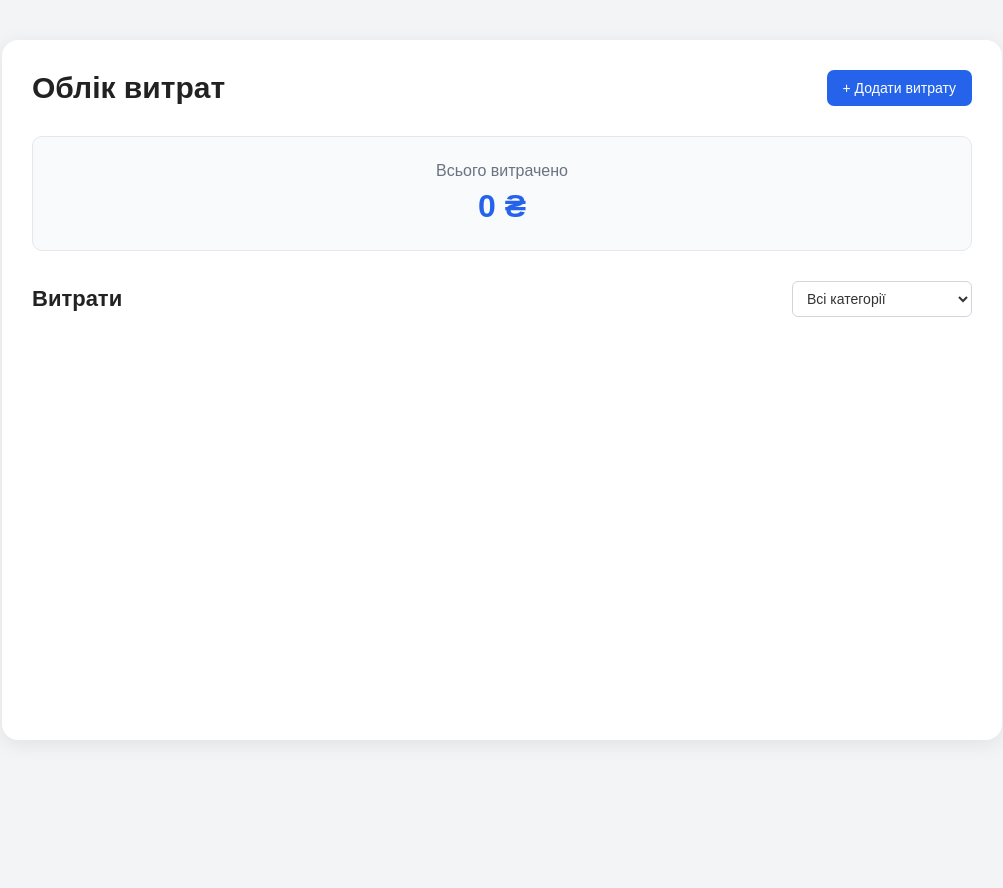
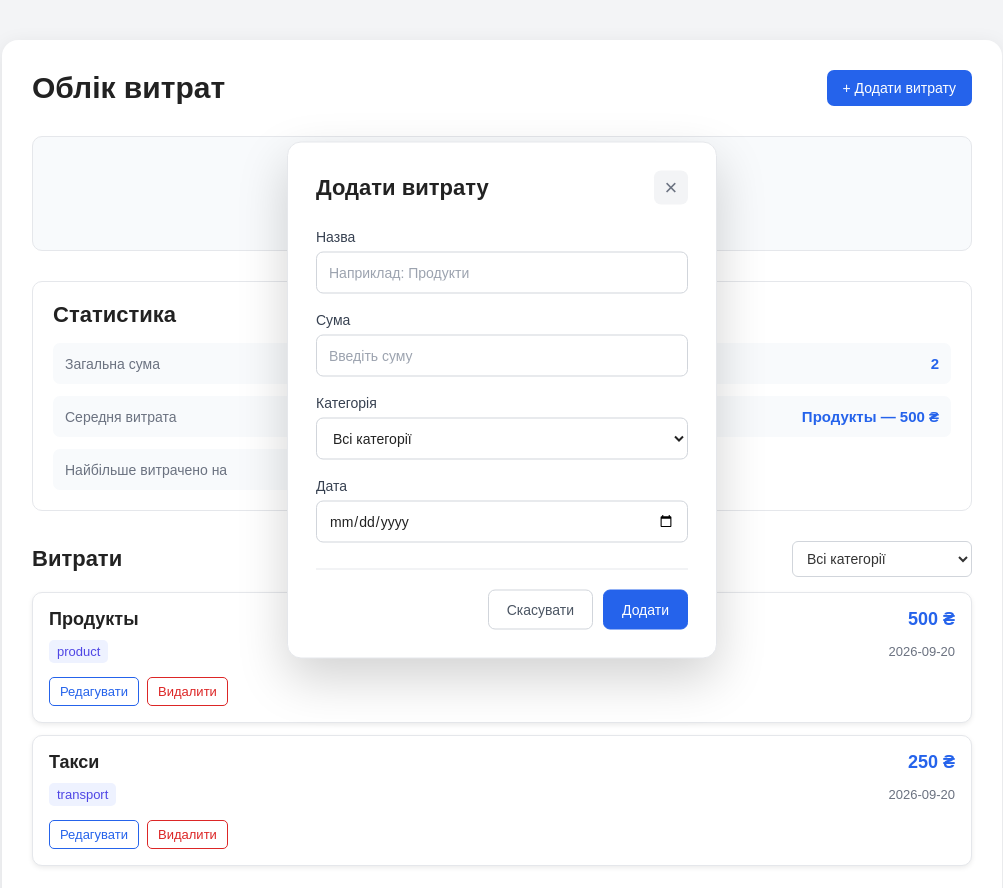
Before and after one commit to nazdemch2000-ui/dz-work-js-FinalTask, a website built with Vite: page index.html in a window 1280 px wide. Both pictures are taken after a click on the button "+ Додати витрату". Shown: the whole page, without its empty margins (138-1141 px from the left). Before the commit the page ends 840 px from the top, so only its background shows below. Built offline with nearby package versions, Linux system fonts and the light colour scheme.

Commit message:
Complete expense tracker

```diff
--- a/package.json
+++ b/package.json
@@ -9,6 +9,7 @@
     "preview": "vite preview"
   },
   "devDependencies": {
+    "prettier": "^3.9.9",
     "vite": "^8.3.0"
   }
 }
--- /dev/null
+++ b/src/component/ModalStatistic/Statistics.js
@@ -0,0 +1,80 @@
+import "./statistics.css";
+
+export class Statistics {
+  constructor(container, expenses) {
+    this.container = container;
+    this.expenses = expenses;
+
+    this.render();
+  }
+
+  render() {
+    const total = this.expenses.reduce(
+      (sum, expense) => sum + Number(expense.amount),
+      0,
+    );
+
+    const count = this.expenses.length;
+
+    const average = count > 0 ? total / count : 0;
+
+    const mostExpensive = this.expenses.find(
+      (expense) =>
+        expense.amount ===
+        Math.max(...this.expenses.map((expense) => Number(expense.amount))),
+    );
+
+    const categories = this.expenses.reduce((result, expense) => {
+      result[expense.category] =
+        (result[expense.category] || 0) + Number(expense.amount);
+
+      return result;
+    }, {});
+
+    const categoryExpenses = Object.entries(categories);
+
+    const mostExpensiveCategory =
+      categoryExpenses.length > 0
+        ? categoryExpenses.reduce((max, category) =>
+            category[1] > max[1] ? category : max,
+          )
+        : null;
+
+    this.container.innerHTML = `
+      <section class="statistics">
+        <h2>Статистика</h2>
+
+        <div class="statistics-list">
+          <div class="statistic-item">
+            <span>Загальна сума</span>
+            <strong>${total.toFixed(2)} ₴</strong>
+          </div>
+
+          <div class="statistic-item">
+            <span>Кількість витрат</span>
+            <strong>${count}</strong>
+          </div>
+
+          <div class="statistic-item">
+            <span>Середня витрата</span>
+            <strong>${average.toFixed(2)} ₴</strong>
+          </div>
+
+          <div class="statistic-item">
+            <span>Найдорожча витрата</span>
+            <strong>
+              ${mostExpensive ? `${mostExpensive.name} — ${mostExpensive.amount} ₴` : "—"}
+            </strong>
+          </div>
+
+          <div class="statistic-item">
+            <span>Найбільше витрачено на</span>
+            <strong>
+              ${mostExpensiveCategory ? mostExpensiveCategory[0] : "—"}
+            </strong>
+          </div>
+        </div>
+      </section>
+    `;
+  }
+}
--- /dev/null
+++ b/src/component/ModalStatistic/statistics.css
@@ -0,0 +1,38 @@
+.statistics {
+  margin-bottom: 30px;
+  padding: 20px;
+  border: 1px solid #e5e7eb;
+  border-radius: 10px;
+  background-color: #ffffff;
+}
+
+.statistics h2 {
+  margin: 0 0 15px;
+  font-size: 22px;
+  color: #222;
+}
+
+.statistics-list {
+  display: grid;
+  grid-template-columns: repeat(2, 1fr);
+  gap: 12px;
+}
+
+.statistic-item {
+  display: flex;
+  justify-content: space-between;
+  align-items: center;
+  padding: 12px;
+  border-radius: 7px;
+  background-color: #f8fafc;
+}
+
+.statistic-item span {
+  color: #6b7280;
+  font-size: 14px;
+}
+
+.statistic-item strong {
+  color: #2563eb;
+  font-size: 15px;
+}
--- a/src/component/board/Board.js
+++ b/src/component/board/Board.js
@@ -1,26 +1,35 @@
 import "./board.css";
+import { Modal } from "../modal/Modal";
+import { Component } from "../core/Component.js";
+import { createCardElement } from "../card/Card";
+import { ACTIONS } from "../state/action.js";
+import { Counter } from "../counter/countre.js";
+import { Statistics } from "../ModalStatistic/Statistics.js";
 
-export class Board {
-  constructor(container) {
-    this.container = container;
+export class Board extends Component {
+  constructor(container, store) {
+    super(container, store);
+    this.currentFilter = "all";
+
     this.render();
+    this.initEventListeners();
   }
 
   render() {
+    const state = this.store.getState();
+
     this.container.innerHTML = `
       <div class="expense-board">
         <header class="board-header">
           <h1 class="board-title">Облік витрат</h1>
-
           <button class="add-expense-btn" id="openModalBtn">
             + Додати витрату
           </button>
         </header>
 
-        <section class="total-expenses">
-          <p class="total-title">Всього витрачено</p>
-          <p class="total-amount">0 ₴</p>
-        </section>
+        <div id="counterContainer"></div>
+        <div id="statisticsContainer"></div>
+
 
         <section class="expenses-section">
           <div class="expenses-header">
@@ -36,11 +45,107 @@ export class Board {
             </select>
           </div>
 
-          <div class="expenses-list" id="expensesList"></div>
+          <div class="expenses-list" id="expensesList">
+  ${this.getFilteredExpenses(state.expenses).map(createCardElement).join("")}
+</div>
         </section>
       </div>
 
       <div id="modalContainer"></div>
     `;
+
+    this.initCounter();
+    this.initStatistics();
+  }
+
+  initStatistics() {
+    const statisticsContainer = this.container.querySelector(
+      "#statisticsContainer",
+    );
+
+    const state = this.store.getState();
+
+    new Statistics(statisticsContainer, state.expenses);
+  }
+  initCounter() {
+    const counterContainer = this.container.querySelector("#counterContainer");
+
+    new Counter(counterContainer, this.store);
+  }
+  getFilteredExpenses(expenses) {
+    const filter = this.currentFilter || "all";
+
+    if (filter === "all") {
+      return expenses;
+    }
+
+    return expenses.filter((expense) => expense.category === filter);
+  }
+
+  initEventListeners() {
+    this.container.addEventListener("change", (event) => {
+      if (event.target.id !== "categoryFilter") {
+        return;
+      }
+
+      const category = event.target.value;
+      const state = this.store.getState();
+
+      const filteredExpenses =
+        category === "all"
+          ? state.expenses
+          : state.expenses.filter((expense) => expense.category === category);
+
+      const expensesList = document.getElementById("expensesList");
+
+      expensesList.innerHTML = filteredExpenses.map(createCardElement).join("");
+    });
+    this.container.addEventListener("click", (event) => {
+      if (event.target.id === "openModalBtn") {
+        const modalContainer = document.getElementById("modalContainer");
+
+        new Modal(modalContainer, this.store, this.store.getState().categories);
+      }
+    });
+
+    this.container.addEventListener("click", (event) => {
+      if (!event.target.classList.contains("edit-btn")) {
+        return;
+      }
+
+      const card = event.target.closest(".expense-card");
+      const expenseId = card.dataset.expenseId;
+
+      const state = this.store.getState();
+
+      const expense = state.expenses.find(
+        (expense) => expense.id === expenseId,
+      );
+
+      const modalContainer = document.getElementById("modalContainer");
+
+      new Modal(
+        modalContainer,
+        this.store,
+        this.store.getState().categories,
+        expense,
+      );
+    });
+
+    this.container.addEventListener("click", (event) => {
+      if (!event.target.classList.contains("delete-btn")) {
+        return;
+      }
+
+      const card = event.target.closest(".expense-card");
+      const expenseId = card.dataset.expenseId;
+
+      if (confirm("Ви впевнені, що хочете видалити цю витрату?")) {
+        this.store.dispatch({
+          type: ACTIONS.DELETE_EXPENSE,
+          payload: expenseId,
+        });
+      }
+    });
   }
 }
--- /dev/null
+++ b/src/component/core/Component.js
@@ -0,0 +1,29 @@
+export class Component {
+  constructor(container, store) {
+    if (!container) {
+      throw new Error("Component container element is required!");
+    }
+
+    this.container = container;
+    this.store = store;
+
+    // Автоматично підписуємось на оновлення стора
+    // За будь-якої зміни стейту буде викликатися метод render()
+    this.unsubscribe = this.store.subscribe(() => {
+      this.render();
+    });
+  }
+
+  // Метод, який кожен дочірній компонент повинен перевизначити для генерації HTML
+  render() {
+    throw new Error("Method render() must be implemented in child component");
+  }
+
+  // Метод безпечного знищення компонента (очищення пам'яті)
+  destroy() {
+    if (this.unsubscribe) {
+      this.unsubscribe();
+    }
+    this.container.innerHTML = "";
+  }
+}
--- /dev/null
+++ b/src/component/core/Store.js
@@ -0,0 +1,60 @@
+import { ACTIONS } from "../state/action";
+
+export class Store {
+  constructor(initialState = {}) {
+    this.state = initialState;
+    this.listeners = [];
+  }
+
+  getState() {
+    return JSON.parse(JSON.stringify(this.state));
+  }
+
+  setState(newState) {
+    this.state = {
+      ...this.state,
+      ...newState,
+    };
+
+    this.listeners.forEach((listener) => listener(this.state));
+  }
+
+  subscribe(listener) {
+    this.listeners.push(listener);
+
+    return () => {
+      this.listeners = this.listeners.filter((l) => l !== listener);
+    };
+  }
+
+  dispatch(action) {
+    const state = this.getState();
+
+    switch (action.type) {
+      case ACTIONS.ADD_EXPENSE:
+        this.setState({
+          expenses: [...state.expenses, action.payload],
+        });
+        break;
+
+      case ACTIONS.EDIT_EXPENSE:
+        this.setState({
+          expenses: state.expenses.map((expense) =>
+            expense.id === action.payload.id ? action.payload : expense,
+          ),
+        });
+        break;
+
+      case ACTIONS.DELETE_EXPENSE:
+        this.setState({
+          expenses: state.expenses.filter(
+            (expense) => expense.id !== action.payload,
+          ),
+        });
+        break;
+
+      default:
+        console.warn("Unknown action:", action.type);
+    }
+  }
+}
--- /dev/null
+++ b/src/component/counter/counter.css
@@ -0,0 +1,26 @@
+.total-expenses {
+  margin-bottom: 30px;
+  padding: 25px;
+
+  border: 1px solid #e5e7eb;
+  border-radius: 10px;
+
+  background-color: #f8fafc;
+  text-align: center;
+}
+
+.total-title {
+  margin: 0 0 8px;
+
+  font-size: 16px;
+  font-weight: 500;
+  color: #6b7280;
+}
+
+.total-amount {
+  margin: 0;
+
+  font-size: 32px;
+  font-weight: 700;
+  color: #2563eb;
+}
--- /dev/null
+++ b/src/component/counter/countre.js
@@ -0,0 +1,26 @@
+import "./counter.css";
+
+export class Counter {
+  constructor(container, store) {
+    this.container = container;
+    this.store = store;
+
+    this.render();
+  }
+
+  render() {
+    const state = this.store.getState();
+
+    const total = state.expenses.reduce(
+      (sum, expense) => sum + expense.amount,
+      0,
+    );
+
+    this.container.innerHTML = `
+      <section class="total-expenses">
+        <p class="total-title">Всього витрачено</p>
+        <p class="total-amount">${total} ₴</p>
+      </section>
+    `;
+  }
+}
--- a/src/component/modal/Modal.css
+++ b/src/component/modal/Modal.css
@@ -1,112 +1,151 @@
 .modal-backdrop {
   position: fixed;
-  inset: 0;
-  display: flex;
-  justify-content: center;
-  align-items: center;
-  background-color: rgba(0, 0, 0, 0.6);
+  top: 50%;
+  left: 50%;
+  transform: translate(-50%, -50%);
   z-index: 1000;
 }
 
 .modal-content {
-  width: 100%;
-  max-width: 500px;
-  background-color: var(--board-bg);
-  border: 1px solid rgba(255, 255, 255, 0.08);
-  border-radius: 8px;
-  padding: 20px;
-  box-shadow: 0 10px 30px rgba(0, 0, 0, 0.4);
+  width: 430px;
+  max-width: calc(100vw - 40px);
+  padding: 28px;
+  box-sizing: border-box;
+
+  background-color: #ffffff;
+  border: 1px solid #e5e7eb;
+  border-radius: 14px;
+
+  box-shadow: 0 20px 50px rgba(0, 0, 0, 0.18);
 }
 
 .modal-header {
   display: flex;
+  align-items: center;
   justify-content: space-between;
-  align-items: center;
-  margin-bottom: 20px;
+  margin-bottom: 24px;
 }
 
 .modal-title {
   margin: 0;
-  font-size: 20px;
-  color: var(--text-color);
+  color: #222;
+  font-size: 22px;
+  font-weight: 600;
 }
 
 .modal-close-btn {
+  width: 34px;
+  height: 34px;
+  padding: 0;
+
   border: none;
-  background: transparent;
-  color: var(--text-muted);
-  font-size: 28px;
+  border-radius: 7px;
+
+  background-color: #f3f4f6;
+  color: #6b7280;
+
+  font-size: 22px;
+  line-height: 1;
   cursor: pointer;
-  line-height: 1;
+
+  transition: 0.2s;
 }
 
 .modal-close-btn:hover {
-  color: var(--text-color);
+  background-color: #e5e7eb;
+  color: #222;
 }
 
 .form-group {
-  margin-bottom: 16px;
+  margin-bottom: 18px;
 }
 
 .form-label {
   display: block;
-  margin-bottom: 6px;
+  margin-bottom: 7px;
+
+  color: #374151;
   font-size: 14px;
-  color: var(--text-color);
+  font-weight: 500;
 }
 
 .form-input,
 .form-select {
   width: 100%;
+  height: 42px;
+  padding: 0 12px;
   box-sizing: border-box;
-  padding: 10px 12px;
-  border: 1px solid rgba(255, 255, 255, 0.12);
-  border-radius: 5px;
-  background-color: var(--background-color);
-  color: var(--text-color);
+
+  border: 1px solid #d1d5db;
+  border-radius: 7px;
+
+  background-color: #ffffff;
+  color: #222;
+
+  font-family: Arial, sans-serif;
   font-size: 14px;
+
   outline: none;
+  transition: 0.2s;
+}
+
+.form-input::placeholder {
+  color: #9ca3af;
 }
 
 .form-input:focus,
 .form-select:focus {
-  border-color: var(--primary-color);
+  border-color: #2563eb;
+  box-shadow: 0 0 0 3px rgba(37, 99, 235, 0.1);
+}
+
+.form-select {
+  cursor: pointer;
 }
 
 .modal-footer {
   display: flex;
   justify-content: flex-end;
   gap: 10px;
-  margin-top: 20px;
+
+  margin-top: 26px;
+  padding-top: 20px;
+
+  border-top: 1px solid #e5e7eb;
 }
 
 .btn {
-  padding: 9px 16px;
-  border: none;
-  border-radius: 5px;
+  height: 40px;
+  padding: 0 18px;
+
+  border-radius: 7px;
+
+  font-family: Arial, sans-serif;
   font-size: 14px;
+  font-weight: 500;
+
   cursor: pointer;
   transition: 0.2s;
 }
 
 .btn-secondary {
-  background-color: transparent;
-  border: 1px solid var(--text-muted);
-  color: var(--text-muted);
+  border: 1px solid #d1d5db;
+  background-color: #ffffff;
+  color: #4b5563;
 }
 
 .btn-secondary:hover {
-  border-color: var(--text-color);
-  color: var(--text-color);
+  background-color: #f3f4f6;
 }
 
 .btn-primary {
-  background-color: var(--primary-color);
-  color: white;
+  border: 1px solid #2563eb;
+  background-color: #2563eb;
+  color: #ffffff;
 }
 
 .btn-primary:hover {
-  opacity: 0.85;
+  background-color: #1d4ed8;
 }
 
 .btn:active {
--- a/src/component/modal/Modal.js
+++ b/src/component/modal/Modal.js
@@ -1,11 +1,11 @@
 import "./modal.css";
-
-export class Modal {
-  constructor(container, categories, expense = null, onSubmit, onClose) {
-    this.container = container;
+import { ACTIONS } from "../state/action";
+import { Component } from "../core/Component";
+export class Modal extends Component {
+  constructor(container, store, categories, expense = null, onClose) {
+    super(container, store);
     this.categories = categories;
     this.expense = expense;
-    this.onSubmit = onSubmit;
     this.onClose = onClose;
 
     this.render();
@@ -13,6 +13,7 @@ export class Modal {
   }
 
   render() {
+    const state = this.store.getState();
     const isEdit = this.expense !== null;
 
     this.container.innerHTML = `
@@ -70,21 +71,20 @@ export class Modal {
               </label>
 
               <select id="expenseCategory" class="form-select">
-                ${this.categories
+                ${state.categories
                   .map(
                     (category) => `
                       <option
                         value="${category.id}"
                         ${
-                          isEdit &&
-                          this.expense.category === category.id
+                          isEdit && this.expense.category === category.id
                             ? "selected"
                             : ""
                         }
                       >
                         ${category.title}
                       </option>
-                    `
+                    `,
                   )
                   .join("")}
               </select>
@@ -156,25 +156,38 @@ export class Modal {
       event.preventDefault();
 
       const name = document.getElementById("expenseName").value.trim();
-      const amount = Number(
-        document.getElementById("expenseAmount").value
-      );
+      const amount = Number(document.getElementById("expenseAmount").value);
       const category = document.getElementById("expenseCategory").value;
       const date = document.getElementById("expenseDate").value;
 
       if (!name || !amount || !date) {
         return;
       }
+      if (this.expense) {
+        this.store.dispatch({
+          type: ACTIONS.EDIT_EXPENSE,
+          payload: {
+            ...this.expense,
+            name,
+            amount,
+            category,
+            date,
+          },
+        });
+      } else {
+        const expense = {
+          id: this.expense ? this.expense.id : "expense-" + crypto.randomUUID(),
+          name,
+          amount,
+          category,
+          date,
+        };
 
-      const expense = {
-        id: this.expense
-          ? this.expense.id
-          : "expense-" + crypto.randomUUID(),
-        name,
-        amount,
-        category,
-        date,
-      };
+        this.store.dispatch({
+          type: ACTIONS.ADD_EXPENSE,
+          payload: expense,
+        });
+      }
 
       if (this.onSubmit) {
         this.onSubmit(expense);
--- a/src/component/state/State.js
+++ b/src/component/state/State.js
@@ -1,5 +1,6 @@
 export const initialState = {
   categories: [
+    { id: "all", title: "Всі категорії" },
     { id: "product", title: "Продукти" },
     { id: "transport", title: "Транспорт" },
     { id: "entertainment", title: "Розваги" },
--- /dev/null
+++ b/src/component/state/action.js
@@ -0,0 +1,5 @@
+export const ACTIONS = {
+  ADD_EXPENSE: "ADD_EXPENSE",
+  EDIT_EXPENSE: "EDIT_EXPENSE",
+  DELETE_EXPENSE: "DELETE_EXPENSE",
+};
--- a/src/main.js
+++ b/src/main.js
@@ -1,7 +1,17 @@
 import "./style.css";
+import { Store } from "./component/core/Store";
+import { initialState } from "./component/state/State";
+import { StorageService } from "./component/services/StorageServises";
 import { Board } from "./component/board/Board";
-const app = document.getElementById("app");
 
-new Board(app);
+const savedState = StorageService.load();
+const app = savedState || initialState;
 
-console.log("Kanban Board application successfully started!");
+const store = new Store(app);
+
+store.subscribe((state) => {
+  StorageService.save(state);
+});
+
+const appCont = document.querySelector("#app");
+const board = new Board(appCont, store);
```
Also changed, not shown: src/Expense.js (deleted), src/ExpenseManager.js (deleted), src/component/card/Card.js (line endings or trailing spaces), src/component/services/StorageServises.js (line endings or trailing spaces), 2 other files.
